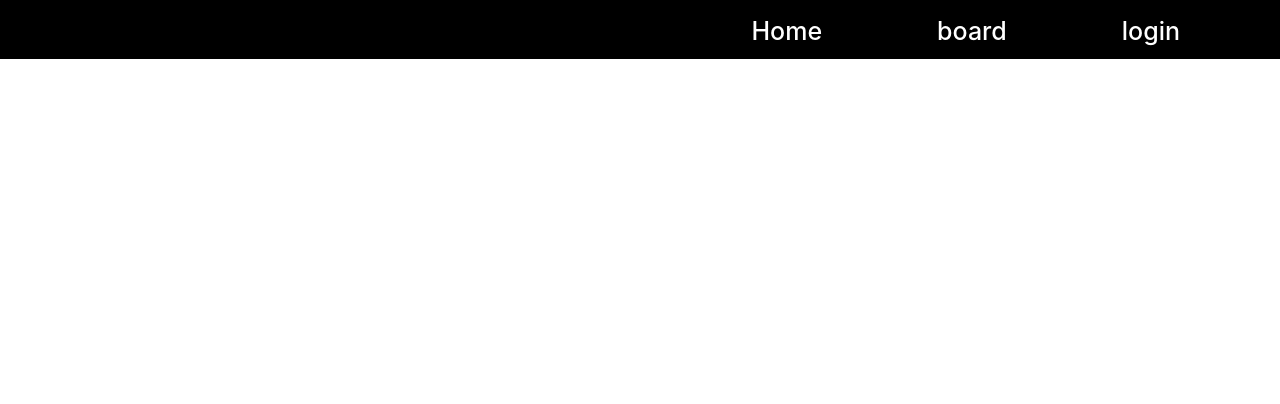
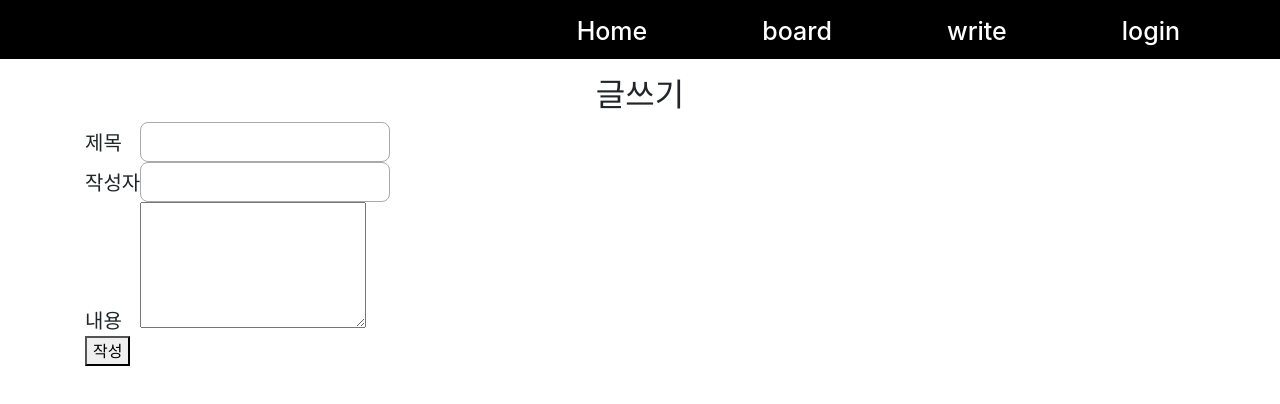
Before and after one commit to ijw9209/react-board, a React (Create React App) app: page /write in a window 1280 px wide. Shown: the top 404 px of the page. Built offline with nearby package versions, Linux system fonts and the light colour scheme.

Commit message:
글쓰기 작업중

```diff
--- a/src/App.js
+++ b/src/App.js
@@ -6,6 +6,7 @@ import Home from './components/home';
 import Login from './components/login';
 import Regist from './components/regist';
 import Board from './components/board';
+import write from './components/write';
 
 import './reset.css';
 import './App.css';
@@ -31,6 +32,9 @@ class App extends Component {
           <Link to="/Login" >
             <div className="header_menu">login</div>
           </Link>
+          <Link to="/write">
+            <div className="header_menu">write</div>
+          </Link>
           <Link to="/Board">
             <div className="header_menu">board</div>
           </Link>
@@ -42,9 +46,9 @@ class App extends Component {
           <Switch>
             <Route exact path="/" component={Home} />
             <Route path="/Regist" component={Regist} />
-            {/* // render={() => <Regist onSubmit={this.handleUserCreate} />} />  */}
             <Route path="/Board" component={Board} />
             <Route path="/Login" component={Login} />
+            <Route path="/write" component={write} />
           </Switch>
         </main>
       </>
--- a/src/components/board.js
+++ b/src/components/board.js
@@ -25,6 +25,8 @@ class board extends Component {
                         <col width="530" />
                         <col width="450" />
                         <col width="100" />
+                        <col width="50" />
+                        <col width="50" />
                     </colgroup>
                     <tbody>
                         <tr className="board_tr">
--- a/src/components/boardItem.js
+++ b/src/components/boardItem.js
@@ -5,11 +5,15 @@ class boardItem extends Component {
     render() {
         const { no, title, name } = this.props;
         return (
-            <tr className="board_content">
-                <td>{no}</td>
-                <td>{title}</td>
-                <td>{name}</td>
-            </tr>
+            <>
+                <tr className="board_content">
+                    <td>{no}</td>
+                    <td>{title}</td>
+                    <td>{name}</td>
+                    <td><div>수정</div></td>
+                    <td><div>삭제</div></td>
+                </tr>
+            </>
         );
     }
 }
--- /dev/null
+++ b/src/components/write.css
@@ -0,0 +1,3 @@
+.write_table {
+    line-height: 3;
+}
--- /dev/null
+++ b/src/components/write.js
@@ -0,0 +1,32 @@
+import React, { Component } from 'react';
+
+class write extends Component {
+    render() {
+        return (
+            <div className="container mt-3">
+                <div className="write_title">
+                    <h2>글쓰기</h2>
+                </div>
+                <table className="write_table">
+                    <tbody>
+                        <tr>
+                            <th>제목</th>
+                            <td><input type="text"></input></td>
+                        </tr>
+                        <tr>
+                            <th>작성자</th>
+                            <td><input type="text"></input></td>
+                        </tr>
+                        <tr>
+                            <th>내용</th>
+                            <td><textarea cols="20" rows="5"></textarea></td>
+                        </tr>
+                    </tbody>
+                    <button>작성</button>
+                </table>
+            </div>
+        );
+    }
+}
+
+export default write;
```
